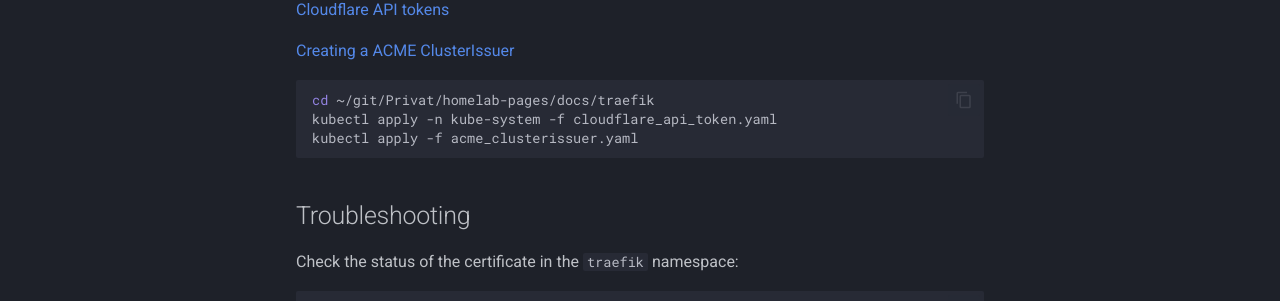
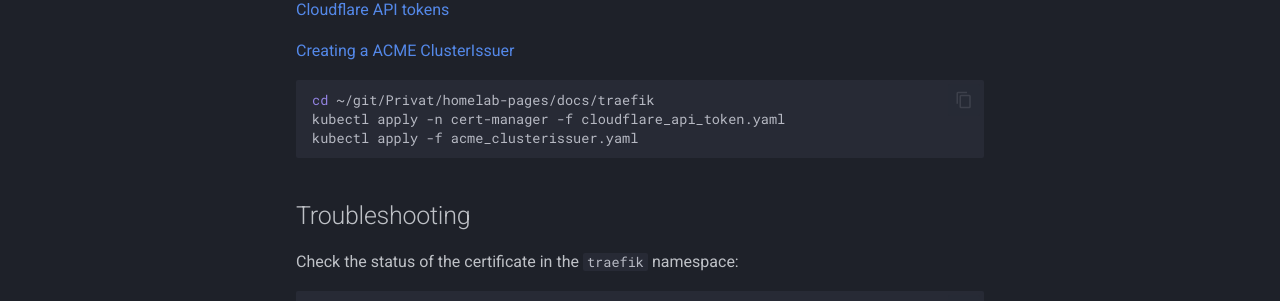
Before and after one commit to spaelling/homelab-pages, an MkDocs documentation site: the page built from docs/traefik/cert_manager.md, in a window 1280 px wide and 1208 px high. Shown: the part 695-996 px from the top of the window. Built offline with MkDocs 1.6.1 and Material for MkDocs 9.7.7, drawn with Linux system fonts in a browser that asks for light colours.

Commit message:
docs: update namespace for Cloudflare API token application in cert-manager setup

````diff
--- a/docs/traefik/cert_manager.md
+++ b/docs/traefik/cert_manager.md
@@ -31,7 +31,7 @@ For details on yaml configuration, see:
 
 ```bash
 cd ~/git/Privat/homelab-pages/docs/traefik
-kubectl apply -n kube-system -f cloudflare_api_token.yaml
+kubectl apply -n cert-manager -f cloudflare_api_token.yaml
 kubectl apply -f acme_clusterissuer.yaml
 ```
 
````
